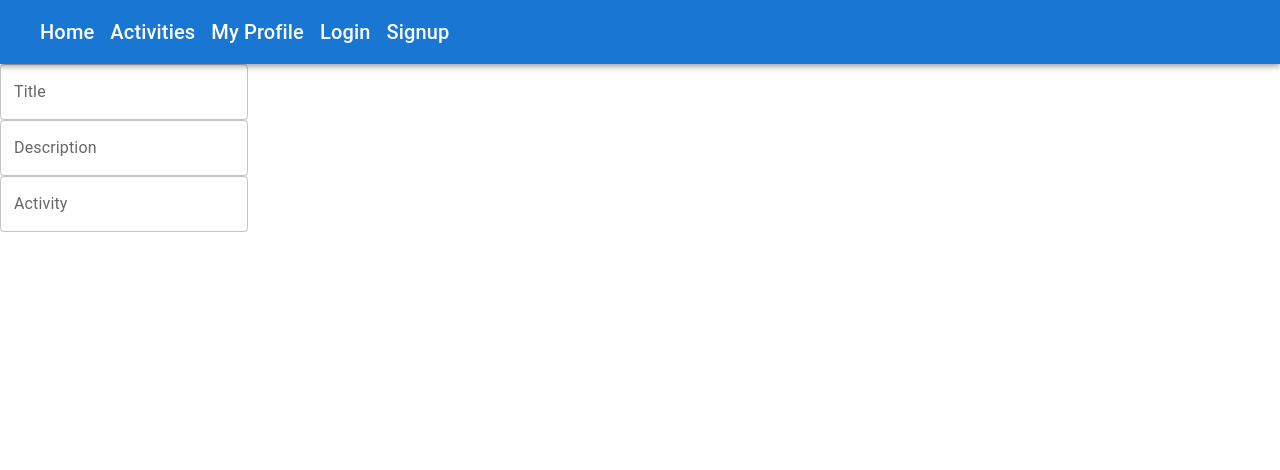
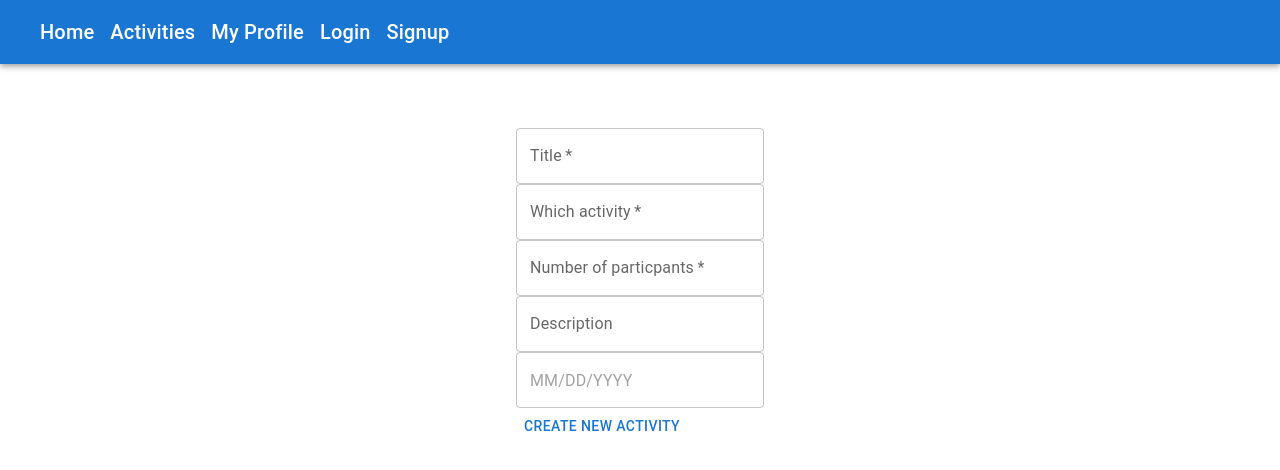
Before and after one commit to ClovisNorroy/App, a React (Create React App) app: page /newactivity in a window 1280 px wide. Shown: the top 470 px of the page. Built offline with nearby package versions, Linux system fonts and the light colour scheme.

Commit message:
Add new activity form

```diff
--- a/package.json
+++ b/package.json
@@ -9,9 +9,11 @@
     "@fontsource/roboto": "^4.5.8",
     "@mui/material": "^5.12.0",
     "@mui/system": "^5.12.3",
+    "@mui/x-date-pickers": "^6.16.2",
     "@testing-library/jest-dom": "^5.16.5",
     "@testing-library/react": "^13.4.0",
     "@testing-library/user-event": "^13.5.0",
+    "dayjs": "^1.11.10",
     "react": "^18.2.0",
     "react-dom": "^18.2.0",
     "react-router-dom": "^6.11.1",
--- a/src/App.js
+++ b/src/App.js
@@ -8,8 +8,10 @@ import Activity from 'pages/Activity';
 import Login from 'pages/Login';
 import Signup from 'pages/Signup';
 import NewActivity from 'pages/NewActivity';
+import { AdapterDayjs } from '@mui/x-date-pickers/AdapterDayjs'
+import { LocalizationProvider } from '@mui/x-date-pickers';
 
-function App() {
+function App({children}) {
   const router = createBrowserRouter([
     {
       path: '/',
@@ -26,7 +28,10 @@ function App() {
     }
   ])
   return (
-    <RouterProvider router={router} />
+    <LocalizationProvider dateAdapter={AdapterDayjs}>
+      {children}
+      <RouterProvider router={router} />
+    </LocalizationProvider>
   );
 }
 
--- a/src/pages/NewActivity.js
+++ b/src/pages/NewActivity.js
@@ -1,14 +1,60 @@
-import { TextField } from "@mui/material";
+import { Box, Button, TextField } from "@mui/material";
+import { Container } from "@mui/system";
+import styles from './NewActivity.module.css';
+import { DatePicker } from "@mui/x-date-pickers";
+import { useRef } from "react";
 
 function NewActivity() {
+  const activityTitle = useRef('');
+  const activityName = useRef('');
+  const maximumNumberOfParticipants = useRef('');
+  const activityDescription = useRef('');
+
+
+
   return (
-    <form>
-      <TextField id="title" label="Title" variant="outlined" />
-      <br />
-      <TextField id="description" label="Description" variant="outlined" />
-      <br />
-      <TextField id="activity" label="Activity" variant="outlined" />
-    </form>
+    <Container>
+      <Box
+sx={{
+  display: "flex",
+  flexDirection: "column",
+  marginTop: 8,
+  alignItems: 'center',
+}}>
+        <form>
+        <TextField
+          className={styles.input}
+          required
+          id="title-input"
+          label="Title"
+          inputRef={activityTitle}
+        /><br/>
+        <TextField
+          required
+          id="name-input"
+          label="Which activity"
+          placeholder="League of Legends"
+          inputRef={activityName}
+        /><br/>
+        <TextField
+          required
+          id="number-of-participants-input"
+          label="Number of particpants"
+          placeholder="0 = unlimited"
+          inputRef={maximumNumberOfParticipants}
+        /><br/>
+        <TextField
+          id="description-input"
+          label="Description"
+          inputRef={activityDescription}
+        /><br/>
+        <DatePicker/><br/>
+        <Button>Create New Activity</Button>
+        </form>
+      </Box>
+
+    </Container>
+
   );
 }
 
--- /dev/null
+++ b/src/pages/NewActivity.module.css
@@ -0,0 +1,4 @@
+.input{
+    margin-top: 8px;
+    margin-bottom: 8px;
+}
```
Also changed, not shown: src/components/Activities/NewActivityForm/FormTitle.js (added, +16 -0 lines), 1 other file (tests, documents, lock files or other folders).
